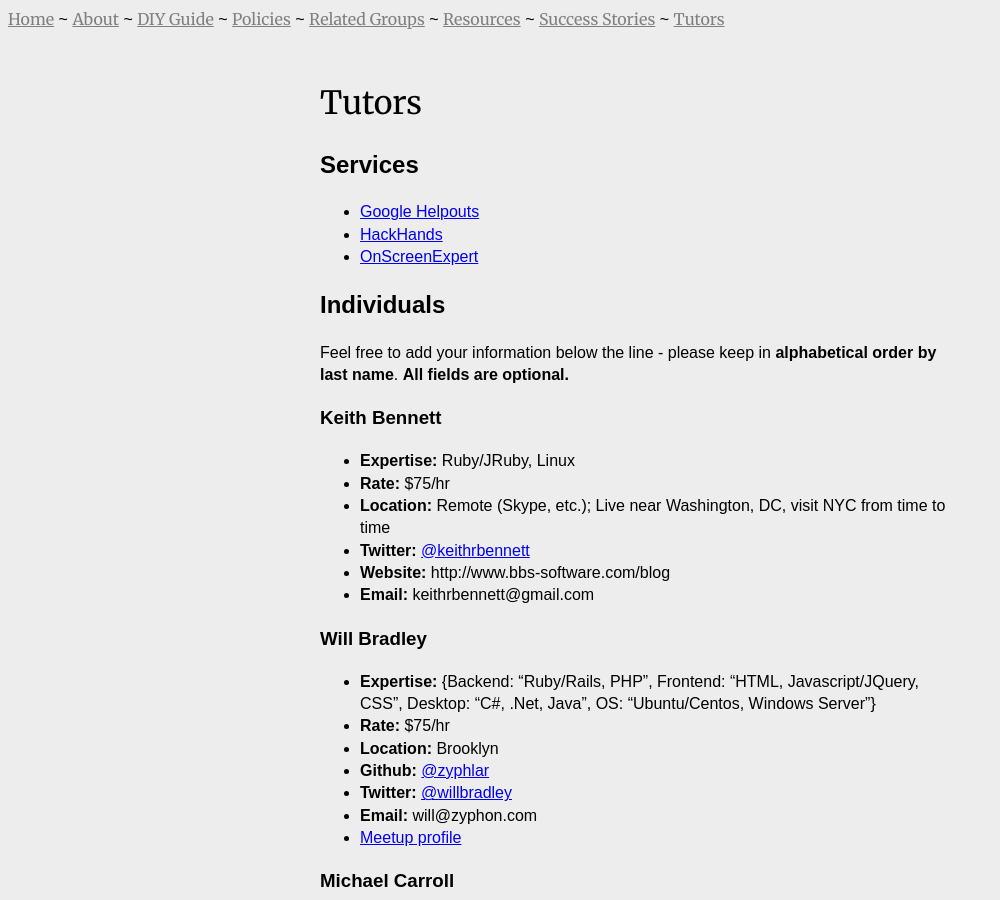
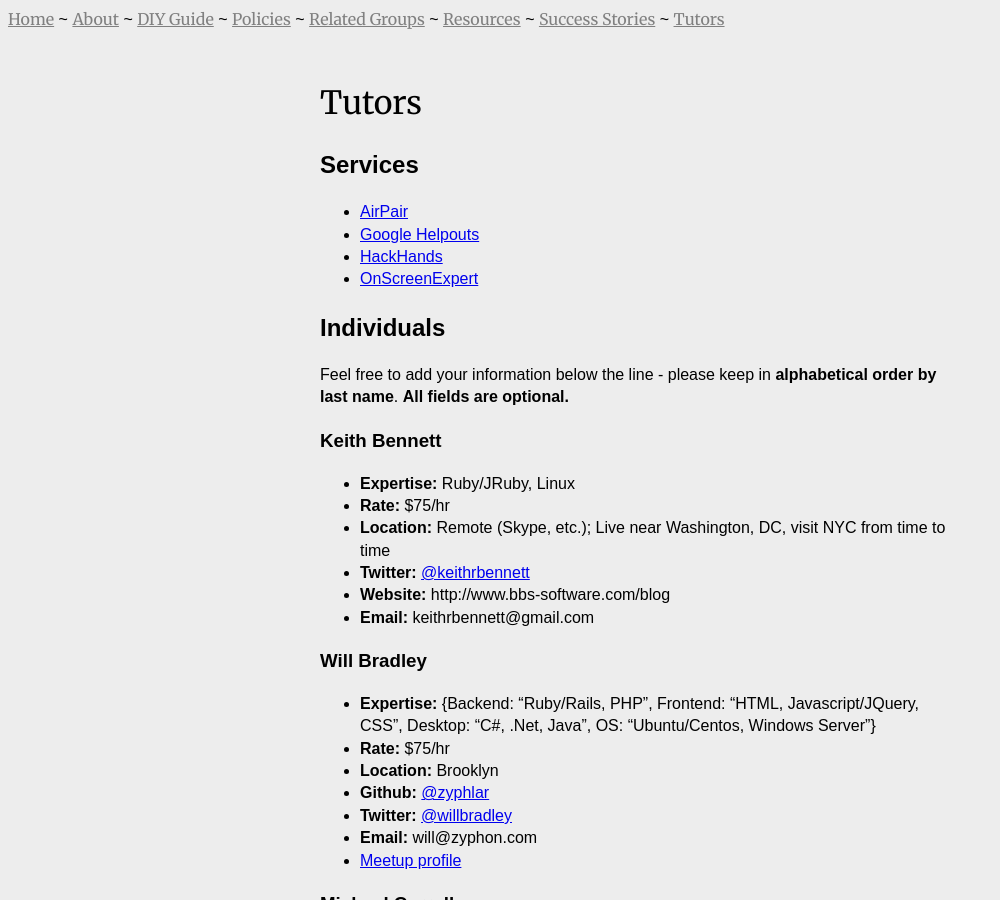
Before and after one commit to HackerHours/hackerhours.org, a Jekyll site: the page built from tutors.md, in a window 1280 px wide and 900 px high. Shown: the whole window, without its empty margins (0-1000 px from the left). Built offline with Jekyll 4.4.1, drawn with Linux system fonts in a browser that asks for light colours; nearby versions of some CDN libraries; some web fonts are replaced; Markdown is read by kramdown in place of the engine named in the settings; comment, search, counter and statistics services are not loaded.

Commit message:
add airpair

```diff
--- a/tutors.md
+++ b/tutors.md
@@ -5,6 +5,7 @@
 
 ## Services
 
+* [AirPair](https://www.airpair.com)
 * [Google Helpouts](https://helpouts.google.com)
 * [HackHands](http://www.hackhands.com/)
 * [OnScreenExpert](https://www.onscreenexpert.com/)
```
